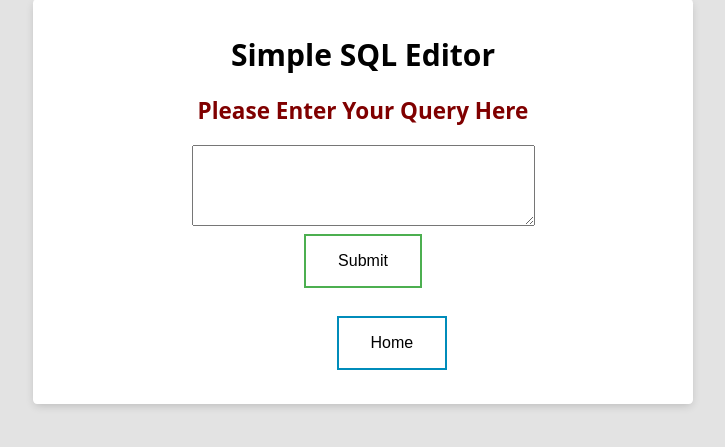
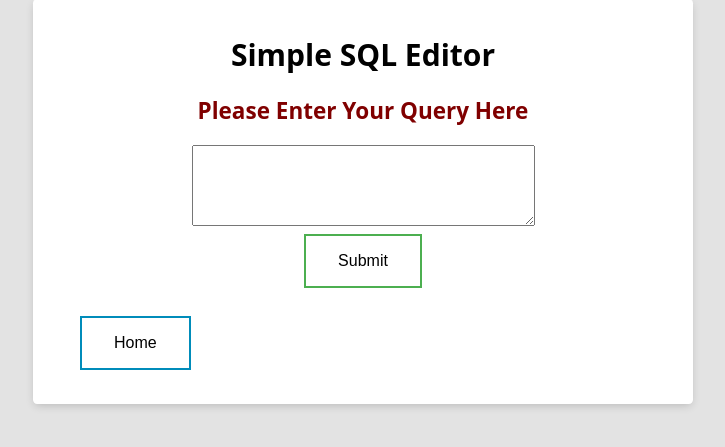
Before and after one commit to Atharv-Chaudhari/Simple-MySql-Editor, a Flask app: template templates/error.html in a window 1280 px wide. Shown: the part 24-471 px from the top of the page, without its empty margins (277-1002 px from the left). Run offline with Flask 2, Linux system fonts and the light colour scheme; the template is opened without the code that fills it, so the values that code supplies are empty; some libraries are stand-ins or nearby versions.

Commit message:
Update error.html

```diff
--- a/templates/error.html
+++ b/templates/error.html
@@ -30,7 +30,7 @@
             var a = "{{error | safe}}";
             foo(a)
         </script>
-	<a href="/" style="padding-left: 45%;">
+	<a href="/" style="text-align:center">
             <button class="button button2">
                 Home
             </button>
```
